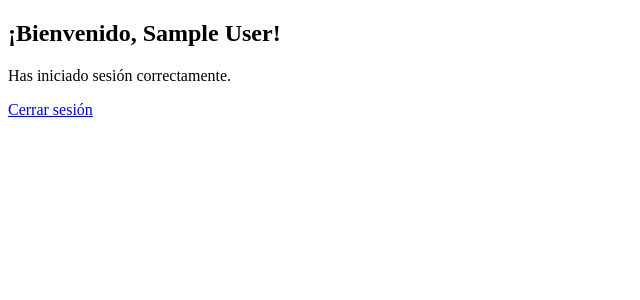
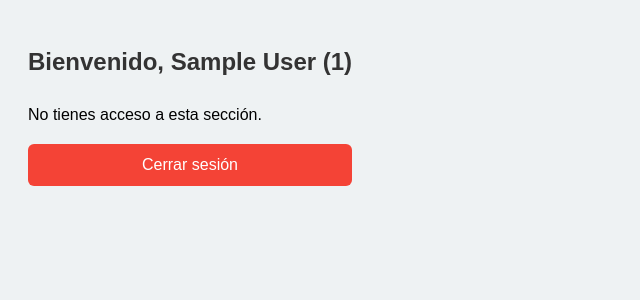
Before and after one commit to IsraelTheBes37/proyecto-LM, a PHP site: page /frontend/vistaAdmin.php in a window 1280 px wide. Shown: the top 300 px of the page, without its empty margins (0-640 px from the left). Run offline with PHP 8.4, Linux system fonts and the light colour scheme; the visitor is signed in with stand-in values (Sample User, id 1).

Commit message:
Login actualizado con cargos y vistaAdmin.php actualizado con cargos

```diff
--- a/backend/conn.php
+++ b/backend/conn.php
@@ -8,4 +8,9 @@
         $usuario = "root";
         $contrasena = "";
         $nombreBD = "bdzapateria";
+
+        $conn = new mysqli($servidor, $usuario, $contrasena, $nombreBD);
+        if ($conn->connect_error) {
+                die("Conexión fallida: " . $conn->connect_error);
+            }
 ?>
--- /dev/null
+++ b/backend/models/logout.php
@@ -0,0 +1,5 @@
+<?php
+session_start();
+session_destroy();
+header("Location: ../../frontend/index.html");
+exit();
--- a/frontend/index.html
+++ b/frontend/index.html
@@ -11,6 +11,7 @@
         <li><a class="active" href="#home">Inicio</a></li>
         <li><a href="#formulario">Formulario de contacto</a></li>
         <li><a href="#registro">Registro</a></li>
+        <li><a href="login.html">Ingresar</a></li>
         <li><a href="#galeria">Galeria</a></li>
     </ul>
 
--- a/frontend/vistaAdmin.php
+++ b/frontend/vistaAdmin.php
@@ -1,21 +1,77 @@
 <?php
 session_start();
 
-if (!isset($_SESSION['empleado'])) {
+if (!isset($_SESSION['nombre']) || !isset($_SESSION['cargo'])) {
     header("Location: login.html");
-    exit();
+    exit;
 }
+
+$cargo = $_SESSION['cargo'];
+$nombre = $_SESSION['nombre'];
 ?>
 
 <!DOCTYPE html>
 <html lang="es">
 <head>
-  <meta charset="UTF-8">
-  <title>Bienvenido</title>
+    <meta charset="UTF-8">
+    <title>Panel de Administración</title>
+    <style>
+        body {
+            font-family: Arial, sans-serif;
+            background-color: #eef2f3;
+            padding: 20px;
+        }
+        h2 {
+            color: #333;
+        }
+        .panel {
+            margin-top: 30px;
+        }
+        .enlace {
+            display: block;
+            margin: 10px 0;
+            padding: 12px;
+            background-color: #4CAF50;
+            color: white;
+            text-decoration: none;
+            width: 300px;
+            border-radius: 6px;
+            text-align: center;
+        }
+        .enlace:hover {
+            background-color: #45a049;
+        }
+        .logout {
+            margin-top: 20px;
+        }
+    </style>
 </head>
 <body>
-  <h2>¡Bienvenido, <?php echo htmlspecialchars($_SESSION['empleado']); ?>!</h2>
-  <p>Has iniciado sesión correctamente.</p>
-  <a href="logout.php">Cerrar sesión</a>
+
+    <h2>Bienvenido, <?= htmlspecialchars($nombre) ?> (<?= htmlspecialchars($cargo) ?>)</h2>
+
+    <div class="panel">
+        <?php if ($cargo === "Informático"): ?>
+            <a href="../backend/views/listaClientes.php" class="enlace">Gestionar Clientes</a>
+            <a href="../backend/views/listaEmpleados.php" class="enlace">Gestionar Empleados</a>
+            <a href="../backend/views/listaPedidos.php" class="enlace">Gestionar Pedidos</a>
+            <a href="../backend/views/listaProductos.php" class="enlace">Gestionar Productos</a>
+
+        <?php elseif ($cargo === "DirectorVentas"): ?>
+            <a href="../backend/views/listaClientes.php" class="enlace">Gestionar Clientes</a>
+            <a href="../backend/views/listaProductos.php" class="enlace">Gestionar Productos</a>
+
+        <?php elseif ($cargo === "Vendedor"): ?>
+            <a href="../backend/views/listaPedidos.php" class="enlace">Gestionar Pedidos</a>
+
+        <?php else: ?>
+            <p>No tienes acceso a esta sección.</p>
+        <?php endif; ?>
+    </div>
+
+    <div class="logout">
+        <a href="../backend/models/logout.php" class="enlace" style="background-color:#f44336;">Cerrar sesión</a>
+    </div>
+
 </body>
 </html>
```
Also changed, not shown: backend/models/login.php (+35 -21 lines).
